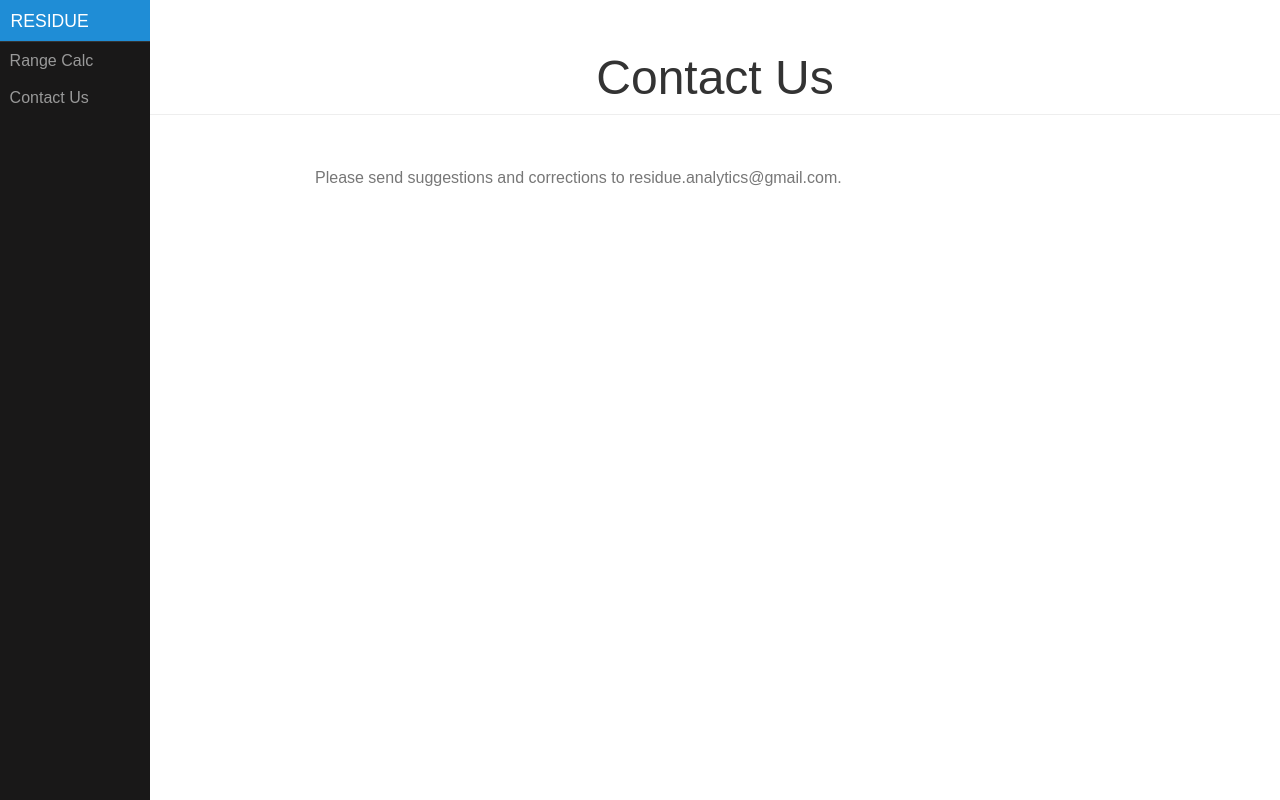
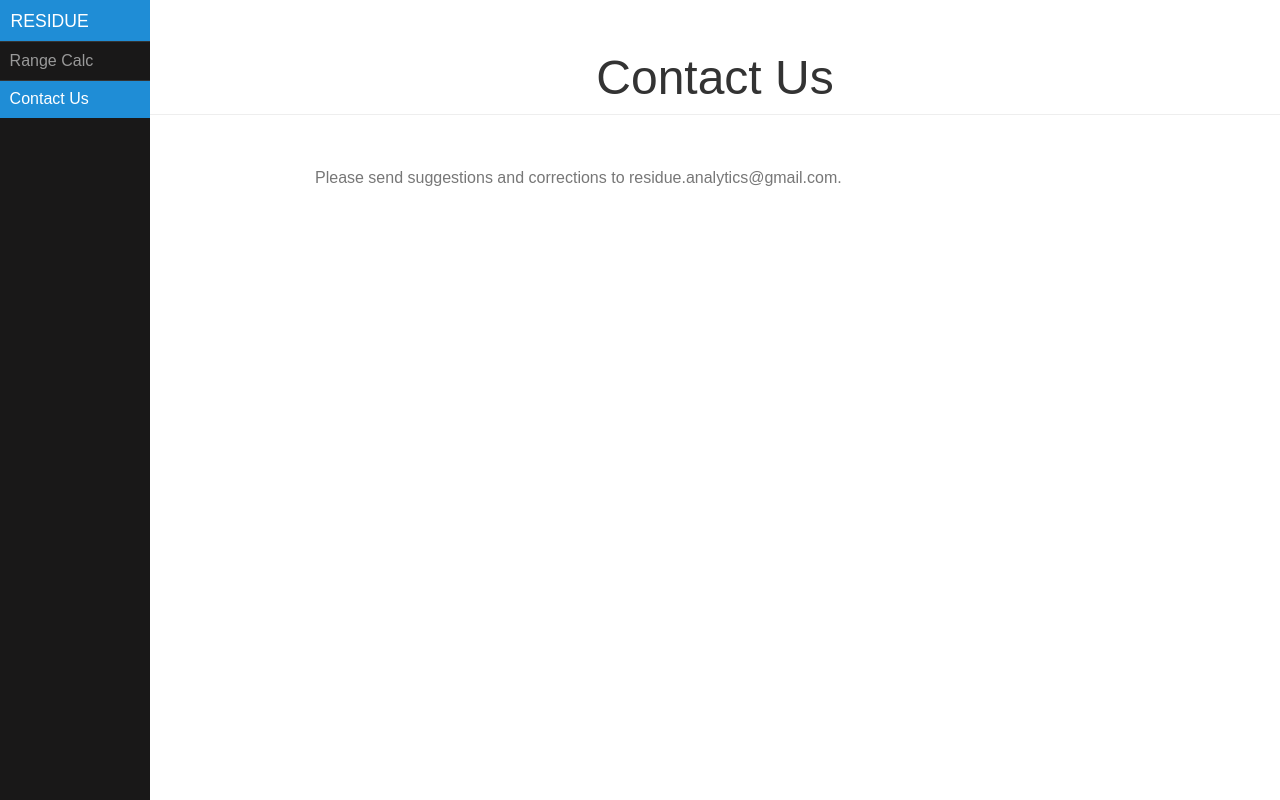
Before and after one commit to residue-analytics/residue-analytics.github.io, a plain HTML site: page contact/index.html in a window 1280 px wide. Drawn offline with nearby package versions, Linux system fonts and the light colour scheme.

Commit message:
Update contact html with menu selected css

```diff
--- a/contact/index.html
+++ b/contact/index.html
@@ -4,13 +4,11 @@
 <head>
   <meta charset="utf-8">
   <meta name="viewport" content="width=device-width, initial-scale=1.0">
-    <meta name="description"
-        content="Contact Us">
+  <meta name="description" content="Contact Us">
   <title>Contact Residue Team</title>
   <link rel="stylesheet" href="https://unpkg.com/purecss@2.0.3/build/pure-min.css"
     integrity="sha384-cg6SkqEOCV1NbJoCu11+bm0NvBRc8IYLRGXkmNrqUBfTjmMYwNKPWBTIKyw9mHNJ" crossorigin="anonymous">
   <link rel="stylesheet" href="/css/styles.css">
-    <script src="https://code.jquery.com/jquery-3.5.1.js"></script>
 </head>
 
 <body>
@@ -33,7 +31,7 @@
             <a href="/range/index.html" class="pure-menu-link">Range Calc</a>
           </li>
 
-        <li class="pure-menu-item"><a href="/contact/index.html" class="pure-menu-link">Contact Us</a></li>
+          <li class="pure-menu-item menu-item-divided pure-menu-selected"><a href="/contact/index.html" class="pure-menu-link">Contact Us</a></li>
 
         </ul>
       </div>
```
Lines whose indentation alone changed are shown as unchanged.
